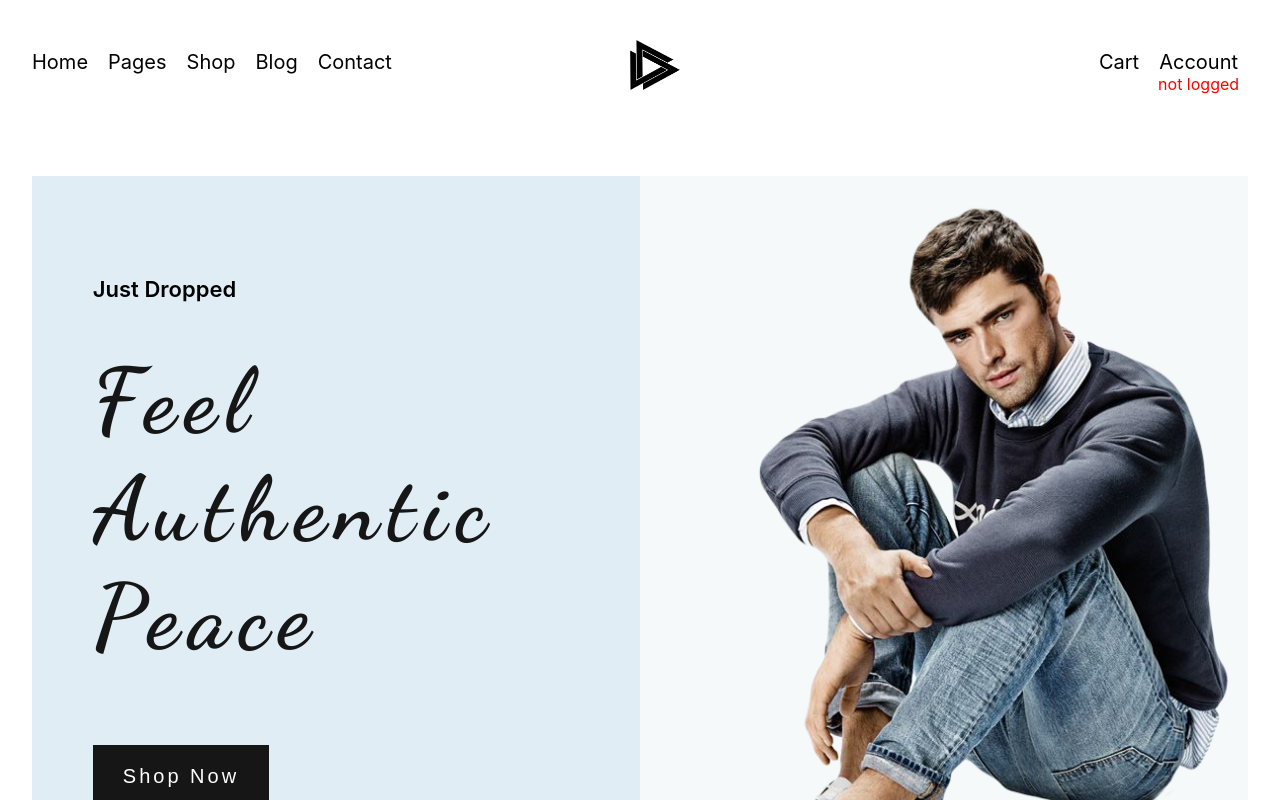
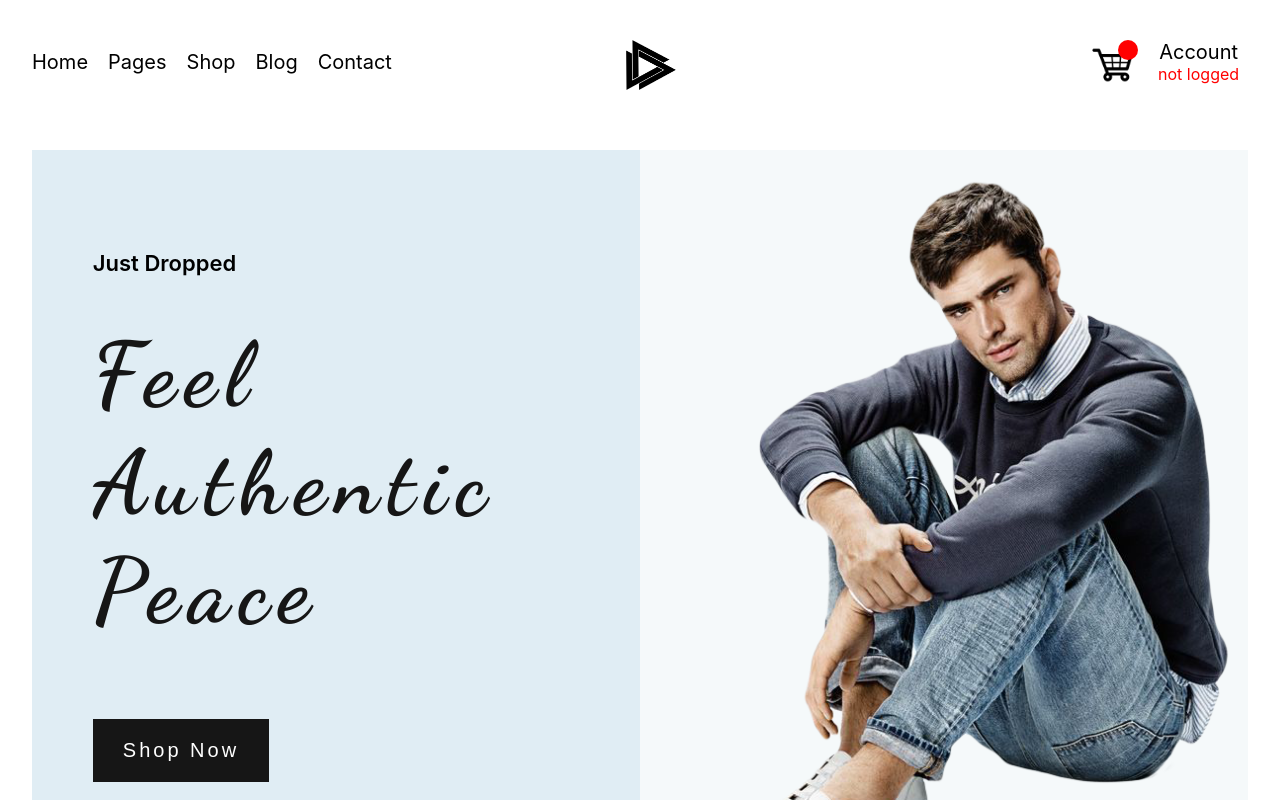
Before and after one commit to Icaka03/Ecommerce-Site, a React (Create React App) app: page / in a window 1280 px wide. Shown: the top 800 px of the page. Built offline with nearby package versions, Linux system fonts and the light colour scheme; no server answers.

Commit message:
add shopping cart logo

```diff
--- a/src/components/Cart.js
+++ b/src/components/Cart.js
@@ -6,7 +6,6 @@ const Cart = () => {
   const Globalstate = useContext(Cartcontext);
   const state = Globalstate.state;
   const dispatch = Globalstate.dispatch;
-
   const total = state.reduce((total, item) => {
     return total + item.price * item.quantity;
   }, 0);
@@ -19,7 +18,6 @@ const Cart = () => {
             <div className={styles.cart} key={index}>
               <img src={item.image} alt={item.title} />
               <p>{item.title}</p>
-
               <p>{item.quantity * item.price}$</p>
               <div className={styles.quantity}>
                 <button
--- a/src/components/Context.js
+++ b/src/components/Context.js
@@ -3,11 +3,13 @@
 import { createContext, useReducer } from "react";
 
 export const Cartcontext = createContext();
+
 export const Context = (props) => {
   const reducer = (state, action) => {
     switch (action.type) {
       case "ADD":
         const tempstate = state.filter((item) => action.payload.id === item.id);
+
         if (tempstate.length > 0) {
           return state;
         } else {
--- a/src/components/Navbar.js
+++ b/src/components/Navbar.js
@@ -4,8 +4,8 @@ import logo from "../images/logo.png";
 import { useState } from "react";
 import { getAuth, onAuthStateChanged } from "firebase/auth";
 import BurgerMenu from "../components/BurgerMenu.js";
-
-export default function Navbar() {
+import Cart from "../images/cart.png";
+const Navbar = () => {
   const [accountLink, setAccountLink] = useState("");
   const auth = getAuth();
   let [status, setStatus] = useState("");
@@ -43,18 +43,26 @@ export default function Navbar() {
           </li>
         </ul>
       </nav>
-      <img src={logo} alt="logo" className={styles.logo} />
-      <ul>
-        <li>
-          <Link to="/cart">Cart</Link>
-        </li>
-        <li>
+      <div>
+        <img src={logo} alt="logo" className={styles.logo} />
+      </div>
+
+      <div className={styles.ul}>
+        <div className={styles.relative}>
+          <Link to="/cart">
+            <div className={styles.red_counter}></div>
+            <img src={Cart} alt="cart" className={styles.cart} />
+          </Link>
+        </div>
+        <div className={styles.info}>
           <Link to={accountLink}>Account</Link>
           <div>
             <p className={styles.status}>{status}</p>
           </div>
-        </li>
-      </ul>
+        </div>
+      </div>
     </div>
   );
-}
+};
+
+export default Navbar;
--- a/src/styles/About.module.css
+++ b/src/styles/About.module.css
@@ -22,7 +22,7 @@
   margin: 0 auto;
   display: block;
   margin-top: 80px;
-  margin-bottom: 250px;
+  margin-bottom: 50px;
 }
 
 @media only screen and (max-width: 600px) {
--- a/src/styles/Collection.module.css
+++ b/src/styles/Collection.module.css
@@ -14,7 +14,6 @@
 .row {
   display: flex;
   justify-content: space-around;
-  padding-bottom: 200px;
 }
 
 .product img {
@@ -48,6 +47,8 @@
 
 .product {
   width: 25%;
+  display: grid;
+  grid-template-rows: 2fr 1fr 1fr;
 }
 
 .center {
--- a/src/styles/Header.module.css
+++ b/src/styles/Header.module.css
@@ -11,14 +11,25 @@
   margin-top: 50px;
   margin-left: -50px;
 }
-
+.ul{
+  display: flex;
+}
+.info{
+  margin-top: 40px;
+}
+.logo{
+  margin-right: 180px;
+  margin-top: 40px;
+}
 .header {
   display: flex;
   justify-content: space-between;
   width: 95%;
   margin: 0 auto;
 }
-
+.cart{
+  width: 100%;
+}
 .main_section {
   height: 800px;
   width: 95%;
@@ -26,7 +37,10 @@
   display: flex;
   margin-top: 50px;
 }
-
+.relative{
+  position: relative;
+  margin-top: 40px;
+}
 .left_side {
   background-color: #e0edf4;
   width: 50%;
@@ -58,8 +72,6 @@
 .header img {
   width: 50px;
   height: 50px;
-  margin-top: 40px;
-  margin-left: -190px;
 }
 
 .status {
@@ -75,6 +87,15 @@
 
 .burger{
   display: none;
+}
+
+.red_counter{
+  width: 20px;
+  height: 20px;
+  background-color: red;
+  position: absolute;
+  border-radius: 50%;
+  left: 55%;
 }
 @media only screen and (max-width: 600px) {
   .left_side {
@@ -113,4 +134,10 @@
     width: 100%;
     justify-content: flex-end;
   }
+  .relative{
+    margin-top: 20px;
+  }
+  .red_counter{
+    top:35%
+  }
 }
--- a/src/styles/Popular.module.css
+++ b/src/styles/Popular.module.css
@@ -16,7 +16,8 @@
 
 .product {
   width: 100%;
-  margin-bottom: 100px;
+  display: grid;
+  grid-template-rows: 1fr 1fr 1fr;
 }
 
 .product img {
--- a/src/styles/Review.module.css
+++ b/src/styles/Review.module.css
@@ -7,7 +7,7 @@
   margin: 0 auto;
   background-color: #faefee;
   display: flex;
-  margin-top: 200px;
+  margin-top: 50px;
   padding: 100px 0px;
 }
 
```
Also changed, not shown: src/images/cart.png (added).
